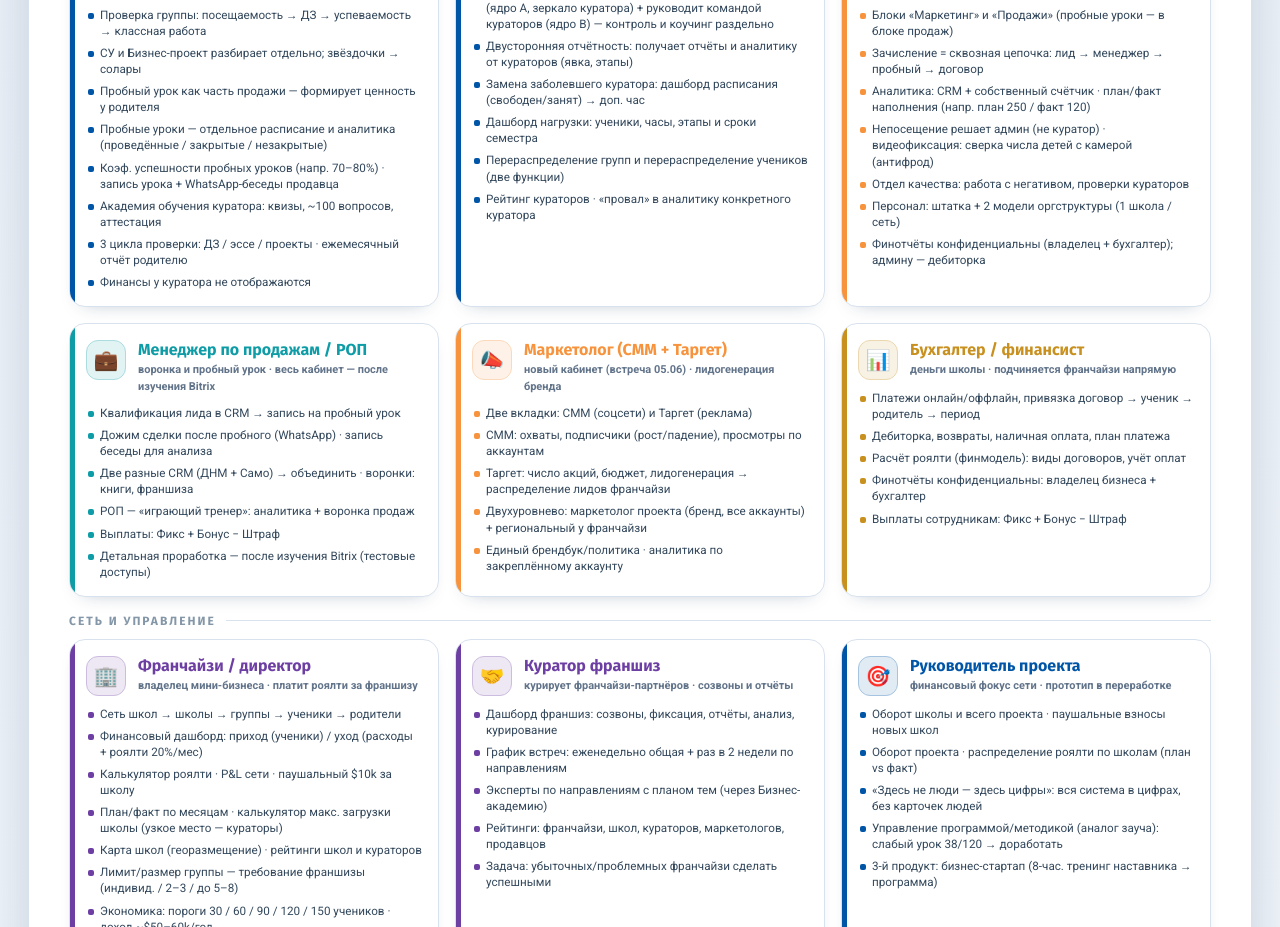
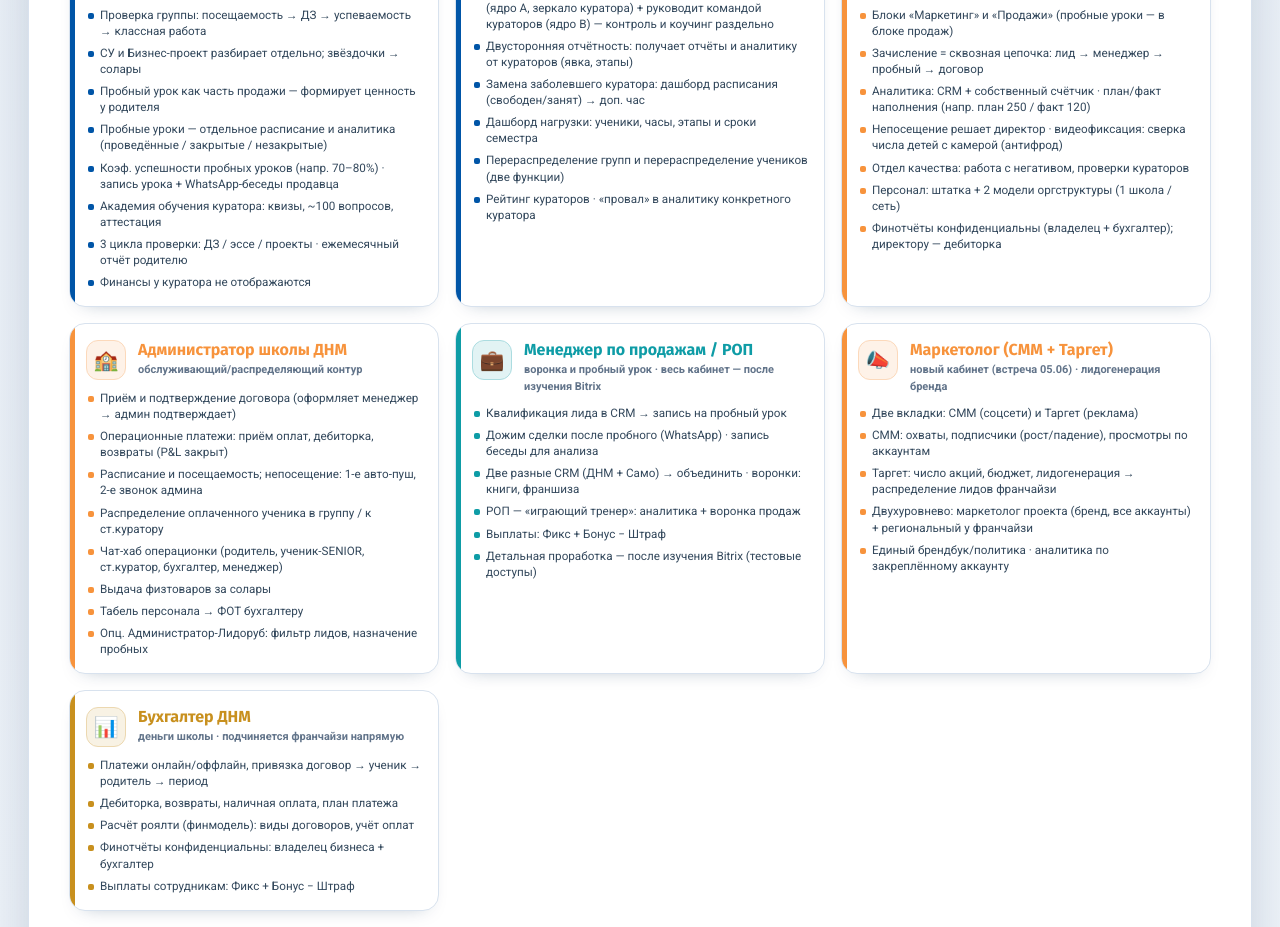
Before and after one commit to SigmeD/samo_architecture, a Next.js app: page / in a window 1280 px wide. Shown: the part 1220-2147 px from the top of the page. Built offline with nearby package versions, Linux system fonts and the light colour scheme.

Commit message:
feat(overview): карточки Директор + лёгкий Администратор; relabel Бухгалтер ДНМ

```diff
--- a/content/overview.ts
+++ b/content/overview.ts
@@ -109,17 +109,31 @@ export const overview: OverviewSpec = {
           ],
         },
         {
-          slug: "school-admin", emoji: "🏫", name: "Администратор школы", roleCaption: "контур «своя школа» · все операции франчайзи",
+          slug: "director", emoji: "🏛️", name: "Директор школы ДНМ", roleCaption: "управление школой · оверсайт + аналитика поверх",
           zone: "orange",
           highlights: [
             "Ученики, учебный процесс, финансы, персонал, отчётность, магазин",
             "Блоки «Маркетинг» и «Продажи» (пробные уроки — в блоке продаж)",
             "Зачисление = сквозная цепочка: лид → менеджер → пробный → договор",
             "Аналитика: CRM + собственный счётчик · план/факт наполнения (напр. план 250 / факт 120)",
-            "Непосещение решает админ (не куратор) · видеофиксация: сверка числа детей с камерой (антифрод)",
+            "Непосещение решает директор · видеофиксация: сверка числа детей с камерой (антифрод)",
             "Отдел качества: работа с негативом, проверки кураторов",
             "Персонал: штатка + 2 модели оргструктуры (1 школа / сеть)",
-            "Финотчёты конфиденциальны (владелец + бухгалтер); админу — дебиторка",
+            "Финотчёты конфиденциальны (владелец + бухгалтер); директору — дебиторка",
+          ],
+        },
+        {
+          slug: "school-admin", emoji: "🏫", name: "Администратор школы ДНМ", roleCaption: "обслуживающий/распределяющий контур",
+          zone: "orange",
+          highlights: [
+            "Приём и подтверждение договора (оформляет менеджер → админ подтверждает)",
+            "Операционные платежи: приём оплат, дебиторка, возвраты (P&L закрыт)",
+            "Расписание и посещаемость; непосещение: 1-е авто-пуш, 2-е звонок админа",
+            "Распределение оплаченного ученика в группу / к ст.куратору",
+            "Чат-хаб операционки (родитель, ученик-SENIOR, ст.куратор, бухгалтер, менеджер)",
+            "Выдача физтоваров за солары",
+            "Табель персонала → ФОТ бухгалтеру",
+            "Опц. Администратор-Лидоруб: фильтр лидов, назначение пробных",
           ],
         },
         {
@@ -146,7 +160,7 @@ export const overview: OverviewSpec = {
           ],
         },
         {
-          slug: "finance", emoji: "📊", name: "Бухгалтер / финансист", roleCaption: "деньги школы · подчиняется франчайзи напрямую",
+          slug: "finance", emoji: "📊", name: "Бухгалтер ДНМ", roleCaption: "деньги школы · подчиняется франчайзи напрямую",
           zone: "gold",
           highlights: [
             "Платежи онлайн/оффлайн, привязка договор → ученик → родитель → период",
```
